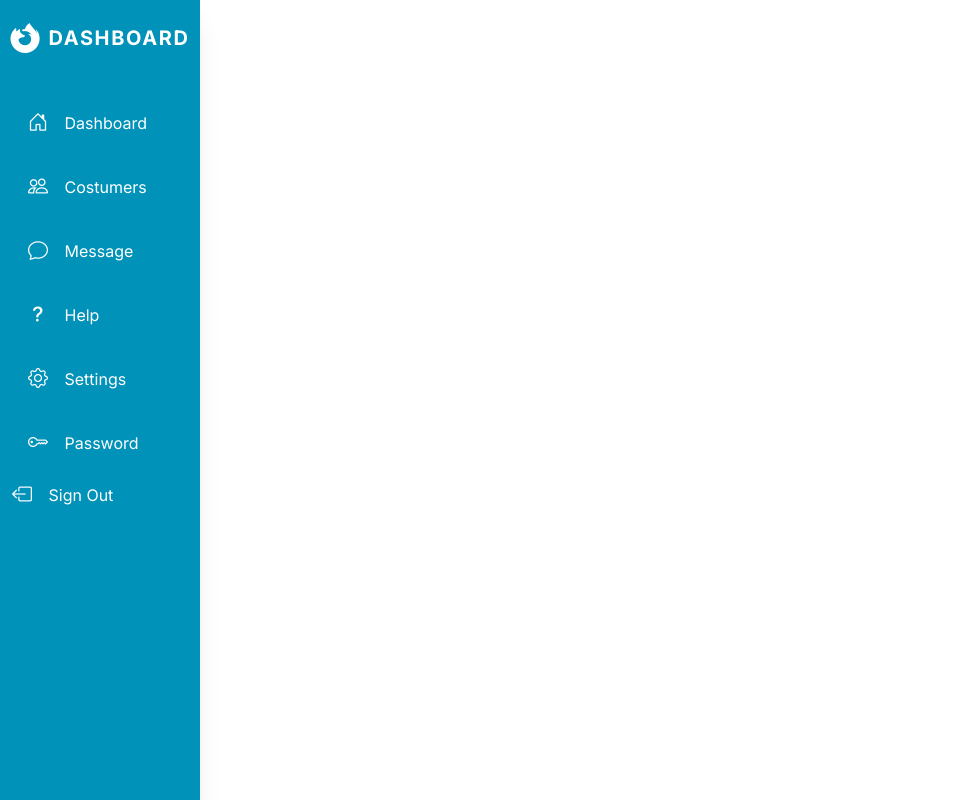
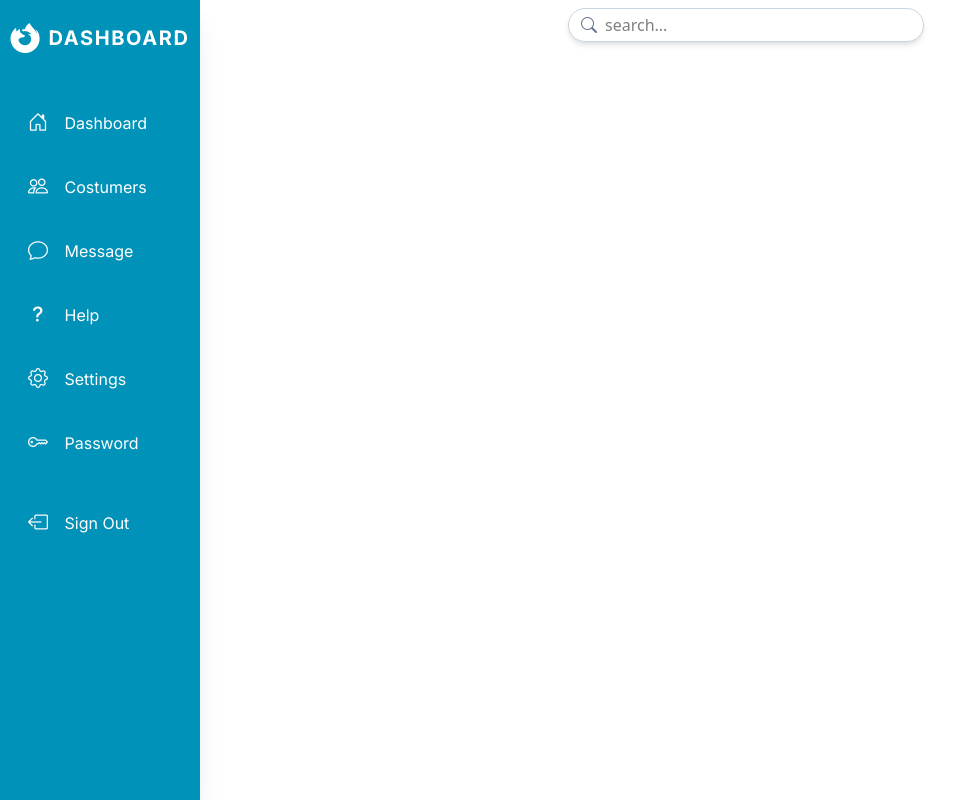
Before and after one commit to efraimurelpalodang/tailwind-learn, a plain HTML site: page Dashboard/index.html in a window 1280 px wide. Shown: the whole page, without its empty margins (0-977 px from the left). Drawn offline with nearby package versions, Linux system fonts and the light colour scheme.

Commit message:
membuat tombol search

```diff
--- a/Dashboard/index.html
+++ b/Dashboard/index.html
@@ -21,10 +21,11 @@
     </style>
   </head>
   <body>
+    <div class="flex gap-x-3">
       <!-- sidebar -->
       <div class="md:max-w-50 bg-primary min-h-screen text-tulisan font-inter md:shadow-xl flex flex-col gap-y-10">
         <!-- brand -->
-      <div class="md:flex md:items-center md:justify-center md:gap-2 mt-5">
+        <div class="md:flex md:items-center md:justify-center md:gap-2 mt-5 px-3">
           <span><i class="bi bi-browser-firefox md:text-3xl"></i></span>
           <h1 class="md:text-xl font-bold uppercase tracking-[.1rem]">Dashboard</h1>
         </div>
@@ -66,11 +67,21 @@
               <span>Password</span>
             </a>
           </li>
-        <li class="">
+        </ul>
+        <div class="ml-7">
           <i class="bi bi-box-arrow-left text-xl mr-3"></i>
           <a href="#">Sign Out</a>
-        </li>
-      </ul>
+        </div>
+      </div>
+
+      <!-- body -->
+      <div class="w-full">
+        <form action="" method="get" class="w-1/3 flex gap-x-2 items-center py-1 px-3 border border-slate-300 rounded-full mx-auto mt-2 transition-all duration-100 shadow-md hover:shadow-sm">
+          <i class="bi bi-search text-slate-500 text-md"></i>
+          <input type="search" name="" id="" placeholder="search..." class="outline-none w-full">
+        </form>
+      </div>
+
     </div>
 
     <!-- my script -->
```
Lines whose indentation alone changed are shown as unchanged.
